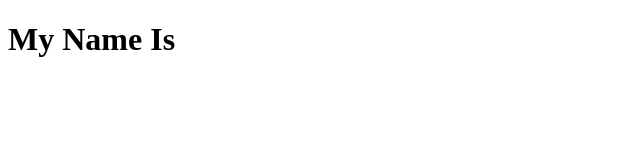
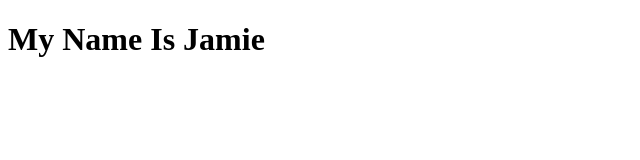
Before and after one commit to shawrie777/class7_Practical, a plain HTML site: page index.html in a window 1280 px wide. Shown: the whole page, without its empty margins (0-640 px from the left). Drawn offline with Linux system fonts and the light colour scheme.

Commit message:
Added name

```diff
--- a/index.html
+++ b/index.html
@@ -6,6 +6,6 @@
     <title>Class Practical</title>
 </head>
 <body>
-    <h1>My Name Is</h1>
+    <h1>My Name Is Jamie</h1>
 </body>
 </html>
```
